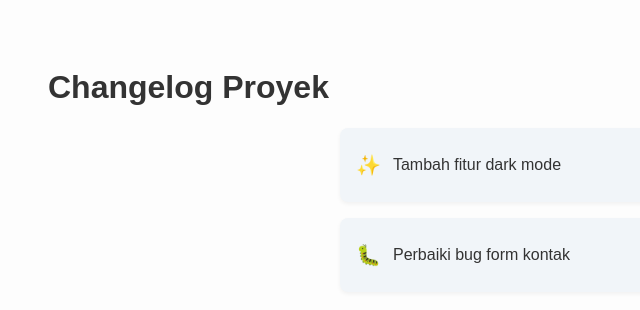
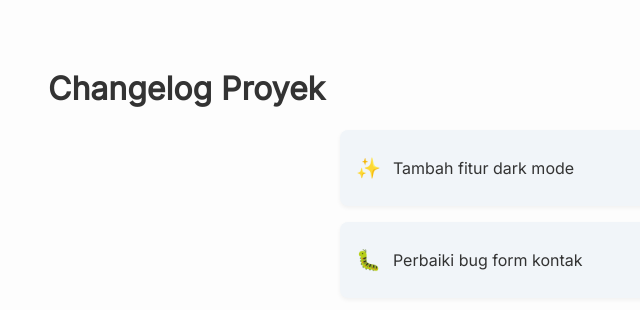
Before and after one commit to rizkilabs/Changelog-Component, a plain HTML site: page index.html in a window 1280 px wide. Shown: the whole page, without its empty margins (0-640 px from the left). Drawn offline with Linux system fonts and the light colour scheme.

Commit message:
Use Google Fonts to make it look more modern

```diff
--- a/index.html
+++ b/index.html
@@ -4,6 +4,12 @@
 <head>
     <title>Changelog</title>
     <link rel="stylesheet" href="style.css">
+    <link href="https://fonts.googleapis.com/css2?family=Inter&display=swap" rel="stylesheet">
+    <style>
+        body {
+            font-family: 'Inter', sans-serif;
+        }
+    </style>
 </head>
 
 <body>
```
